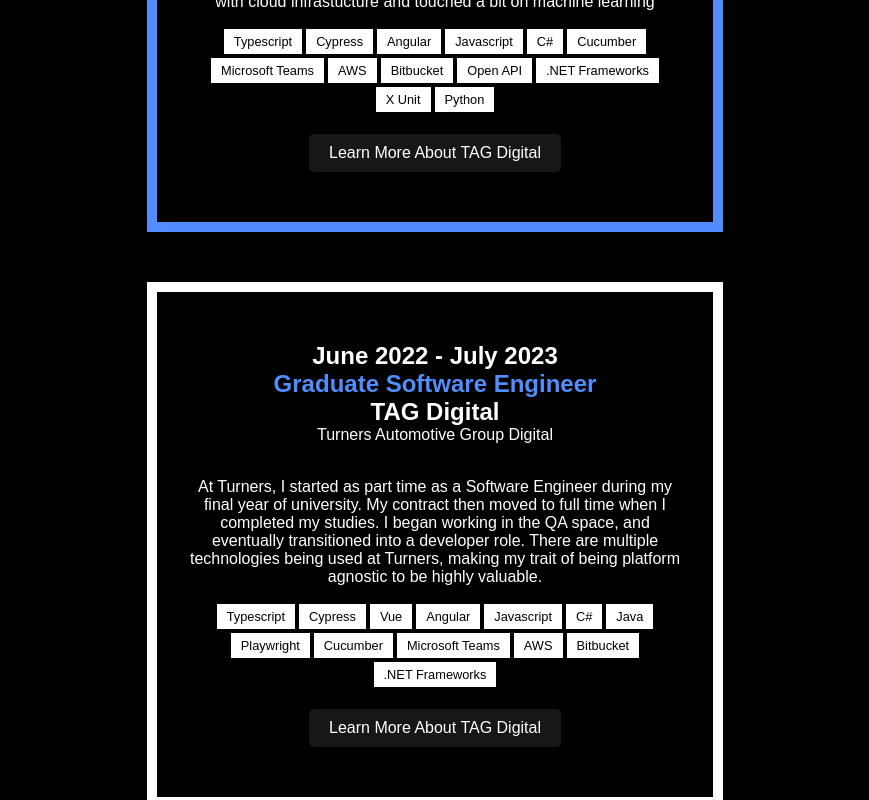
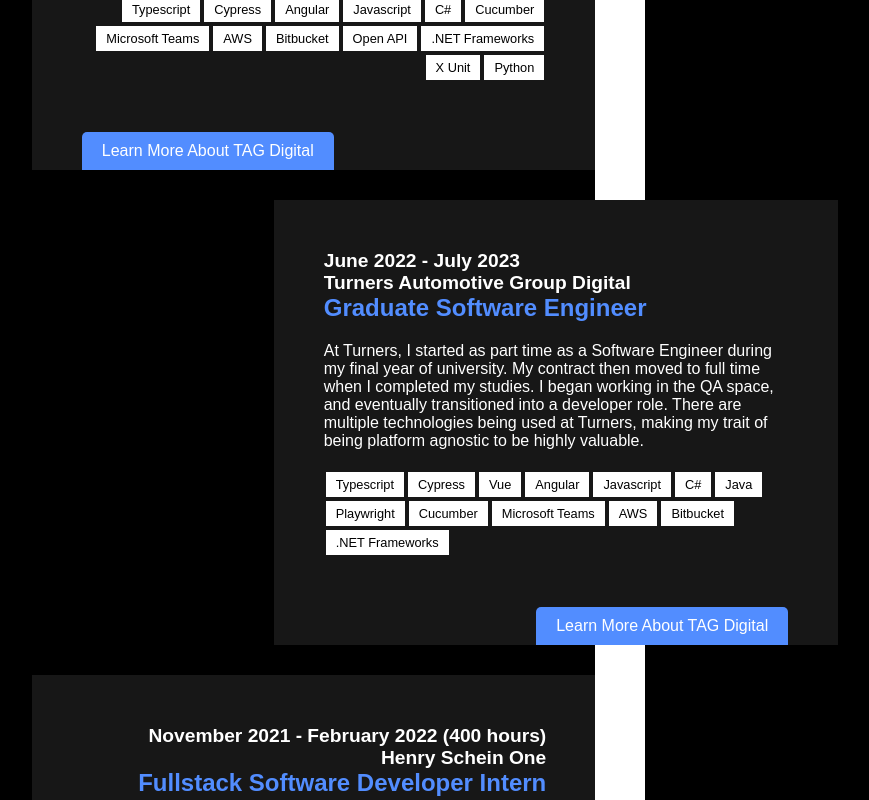
Before and after one commit to christopher-alba/personal-portfolio-v6, a React (Vite) app: page /journey in a window 1280 px wide. Shown: the part 580-1380 px from the top of the page, without its empty margins (205-1074 px from the left). Built offline with nearby package versions, Linux system fonts and the light colour scheme.

Commit message:
styled journey

```diff
--- a/src/pages/journey/Journey.tsx
+++ b/src/pages/journey/Journey.tsx
@@ -1,84 +1,83 @@
-import { FC, useContext, useEffect } from "react";
+import { FC, useEffect } from "react";
 import { TitleMain } from "../../components/title";
 import { data } from "./data";
 import {
+  ButtonWrapper,
   CompanyWrapper,
   ContainerStyled,
-  CurrentCompanyWrapper,
+  H1Styled,
   H2Styled,
   LearnMoreButtonLink,
   PStyled,
   TechPill,
   TechWrapper,
+  Timeline,
 } from "./styled";
 import { Container } from "../../components/container";
-import { ThemeContext } from "styled-components";
-
 const Journey: FC = () => {
-  const theme = useContext(ThemeContext);
   useEffect(() => {
     document.getElementsByClassName("invisible-marker")[0].scrollIntoView();
   }, []);
   return (
-    <Container className="start">
+    <Container>
       <TitleMain>My Career Journey</TitleMain>
+      <ContainerStyled className="start">
+        <Timeline />
         {data.map((company, index) => {
-        if (index === 0) {
+          const type = index % 2;
+          if (type > 0) {
             return (
-            <CurrentCompanyWrapper>
-              <ContainerStyled>
+              <CompanyWrapper
+                style={{
+                  margin: "30px 0 30px auto",
+                  textAlign: "left",
+                  zIndex: 1,
+                }}
+              >
                 <H2Styled>{company.dateString}</H2Styled>
-                <H2Styled style={{ color: theme?.colors.tertiary1 }}>
-                  {company.position}
-                </H2Styled>
-                <H2Styled>{company.nameShort}</H2Styled>
-                <PStyled>{company.name}</PStyled>
-                <br />
-                <p>{company.summary}</p>
+                <H2Styled>{company.name}</H2Styled>
+                <H1Styled>{company.position}</H1Styled>
+                <PStyled>{company.summary}</PStyled>
                 <TechWrapper>
                   {company.technologies.map((tech) => {
                     return <TechPill>{tech}</TechPill>;
                   })}
                 </TechWrapper>
-              </ContainerStyled>
-              <LearnMoreButtonLink
-                href={company.website}
-                target="_blank"
-                rel="noopener noreferrer"
-              >
+                <ButtonWrapper style={{ justifyContent: "flex-end" }}>
+                  <LearnMoreButtonLink href={company.website}>
                     Learn More About {company.nameShort}
                   </LearnMoreButtonLink>
-            </CurrentCompanyWrapper>
+                </ButtonWrapper>
+              </CompanyWrapper>
             );
           } else {
             return (
-            <CompanyWrapper>
-              <ContainerStyled>
+              <CompanyWrapper
+                style={{
+                  margin: "30px auto 30px 0",
+                  textAlign: "right",
+                  zIndex: -1,
+                }}
+              >
                 <H2Styled>{company.dateString}</H2Styled>
-                <H2Styled style={{ color: theme?.colors.tertiary1 }}>
-                  {company.position}
-                </H2Styled>
-                <H2Styled>{company.nameShort}</H2Styled>
-                <PStyled>{company.name}</PStyled>
-                <br />
-                <p>{company.summary}</p>
-                <TechWrapper>
+                <H2Styled>{company.name}</H2Styled>
+                <H1Styled>{company.position}</H1Styled>
+                <PStyled>{company.summary}</PStyled>
+                <TechWrapper style={{ justifyContent: "flex-end" }}>
                   {company.technologies.map((tech) => {
                     return <TechPill>{tech}</TechPill>;
                   })}
                 </TechWrapper>
-              </ContainerStyled>
-              <LearnMoreButtonLink
-                href={company.website}
-                target="_blank"
-                rel="noopener noreferrer"
-              >
+                <ButtonWrapper>
+                  <LearnMoreButtonLink href={company.website}>
                     Learn More About {company.nameShort}
                   </LearnMoreButtonLink>
+                </ButtonWrapper>
               </CompanyWrapper>
             );
           }
         })}
+      </ContainerStyled>
     </Container>
   );
 };
--- a/src/pages/journey/styled.ts
+++ b/src/pages/journey/styled.ts
@@ -2,44 +2,44 @@
 import { Container } from "../../components/container";
 
 const companyWrapperStyles = css`
-  padding: 50px 0;
-  margin: 50px auto;
+  padding: 50px 50px 0 50px;
   display: flex;
-  width: 50%;
-  align-items: center;
+  width: 70%;
   flex-direction: column;
   box-sizing: border-box;
 
-  @media (max-width: 1000px) {
-    width: 80%;
-  }
   @media (max-width: 500px) {
     width: 100%;
   }
 `;
 
 export const ContainerStyled = styled(Container)`
-  display: flex;
-  align-items: center;
-  flex-direction: column;
-  text-align: center;
-`;
-
-export const CurrentCompanyWrapper = styled("div")`
-  ${companyWrapperStyles}
-  border: 10px solid ${({ theme }) => theme.colors.tertiary1};
+  width: 50%;
+  position: relative;
+  @media (max-width: 1700px) {
+    width: 70%;
+  }
+  @media (max-width: 1100px) {
+    width: 90%;
+  }
 `;
 
 export const CompanyWrapper = styled("div")`
   ${companyWrapperStyles}
-  background: ${({ theme }) => theme.colors.primary1};
-  border: 10px solid ${({ theme }) => theme.colors.secondary1};
+  background: ${({ theme }) => theme.colors.primary2};
+  position: relative;
+  @media (max-width: 500px) {
+    text-align: left !important;
+  }
 `;
 
 export const TechWrapper = styled("div")`
   display: flex;
   flex-wrap: wrap;
-  justify-content: center;
+  margin-top: 20px;
+  @media (max-width: 500px) {
+    justify-content: flex-start !important;
+  }
 `;
 
 export const TechPill = styled("div")`
@@ -51,22 +51,51 @@
 `;
 export const H2Styled = styled("h2")`
   margin: 0;
+  font-size: 1.2rem;
+`;
+export const H1Styled = styled("h1")`
+  margin: 0;
+  font-size: 1.5rem;
+  color: ${({ theme }) => theme.colors.tertiary1};
 `;
 
 export const PStyled = styled("p")`
-  margin: 0;
+  margin: 20px 0 0 0;
 `;
 
 export const LearnMoreButtonLink = styled("a")`
   white-space: nowrap;
   text-decoration: none;
-  color: ${({ theme }) => theme.colors.secondary1};
-  background: ${({ theme }) => theme.colors.primary2};
-  border-radius: 5px;
+  color: white;
+  background: ${({ theme }) => theme.colors.tertiary1};
+  border-top-left-radius: 5px;
+  border-top-right-radius: 5px;
   padding: 10px 20px;
-  margin-top: 20px;
+  margin-top: 50px;
+  width: fit-content;
   &:hover {
     background: ${({ theme }) => theme.colors.secondary1};
     color: ${({ theme }) => theme.colors.primary1};
   }
 `;
+
+export const ButtonWrapper = styled("div")`
+  display: flex;
+  @media (max-width: 500px) {
+    justify-content: flex-start !important;
+  }
+`;
+
+export const Timeline = styled("div")`
+  position: absolute;
+  right: 24%;
+  height: 100%;
+  width: 50px;
+  background: ${({ theme }) => theme.colors.secondary1};
+  z-index: 0;
+  @media (max-width: 500px) {
+    z-index: -1;
+    left: -50px;
+    right: none;
+  }
+`;
--- a/src/themes/globalStyles.ts
+++ b/src/themes/globalStyles.ts
@@ -8,6 +8,7 @@
     font-weight: 200;
   }
   body {
+    overflow-x:hidden;
     background: ${({ theme }) => theme.colors.primary1};
     background-attachment: fixed;
     color: ${({ theme }) => theme.colors.secondary1} !important;
```
Lines whose indentation alone changed are shown as unchanged.
